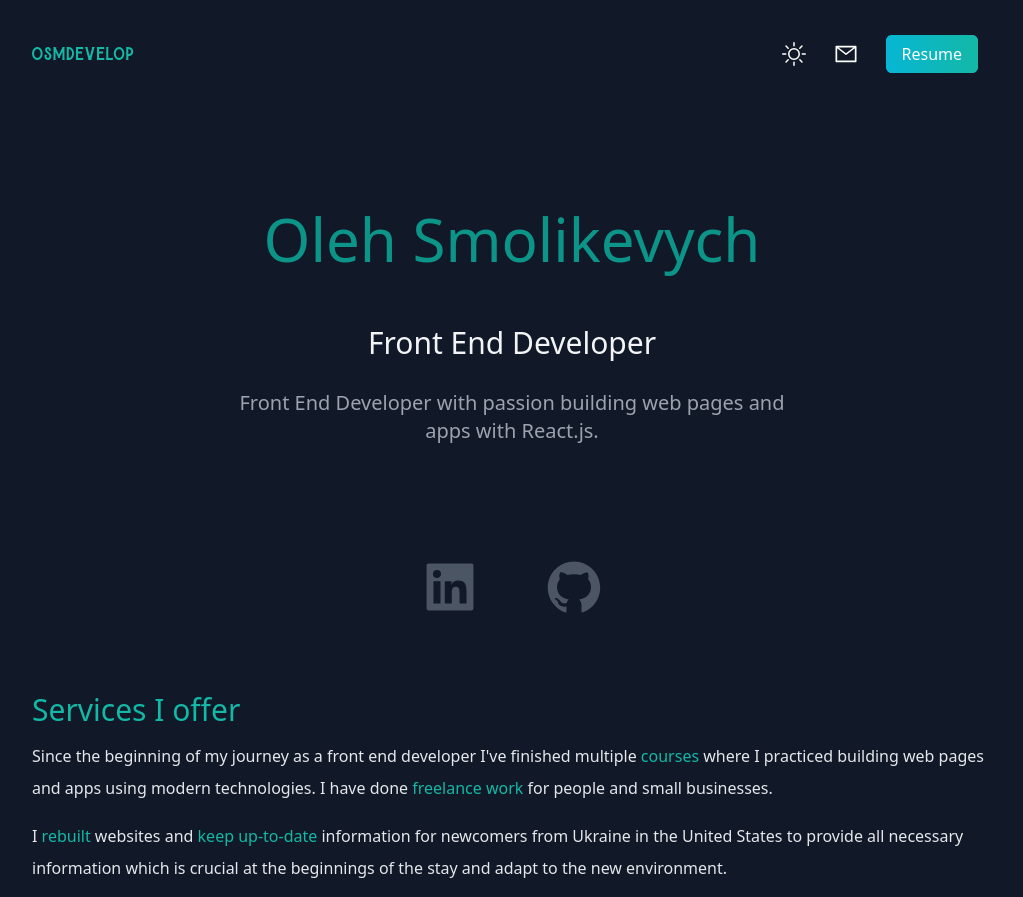
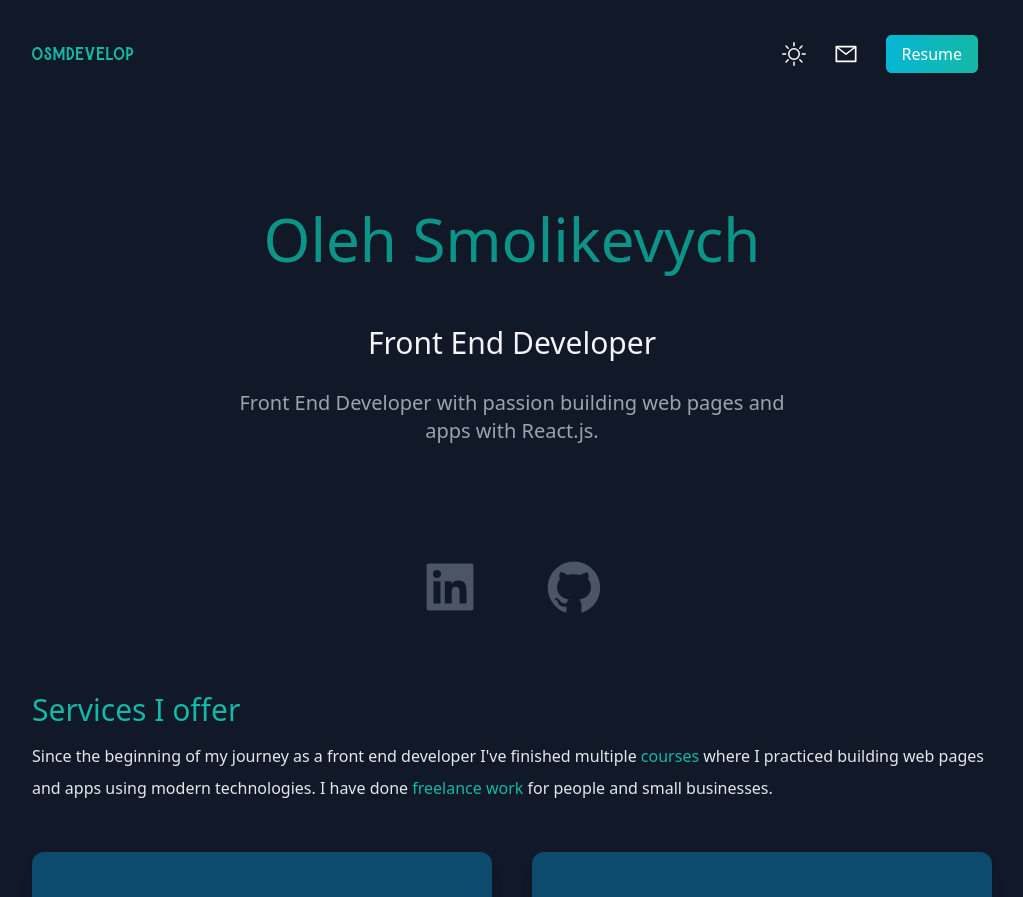
Before and after one commit to osmdevelop/react-next-portfolio, a Next.js app: page / in a window 1280 px wide. Shown: the top 897 px of the page, without its empty margins (128-1151 px from the left). Built offline with nearby package versions, Linux system fonts and the light colour scheme.

Commit message:
temporary pdf

```diff
--- a/pages/index.js
+++ b/pages/index.js
@@ -108,9 +108,9 @@ export default function Home(props) {
               <span className="text-teal-500"> courses </span>
               where I practiced building web pages and apps using modern technologies. I have done <span className="text-teal-500">freelance work</span> for people and small businesses.
             </p>
-            <p className="text-md py-2 leading-8 text-gray-800 dark:text-gray-200">
+            {/* <p className="text-md py-2 leading-8 text-gray-800 dark:text-gray-200">
               I <span className="text-teal-500">rebuilt</span> websites and <span className="text-teal-500">keep up-to-date</span> information for newcomers from Ukraine in the United States to provide all necessary information which is crucial at the beginnings of the stay and adapt to the new environment.
-            </p>
+            </p> */}
           </div>
           <div className='lg:flex gap-10'>
             <Services
```
Also changed, not shown: 1 other file (tests, documents, lock files or other folders).
